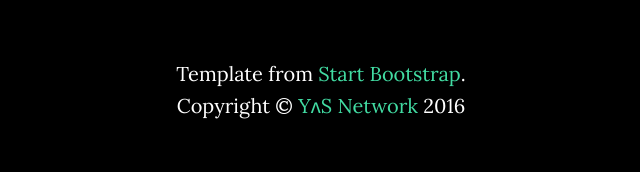
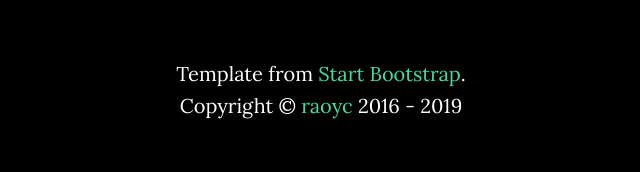
Before and after one commit to ycrao/tinyme, a PHP site: page /app/views/index.php in a window 1280 px wide. Shown: the part 2578-2750 px from the top of the page, without its empty margins (319-959 px from the left). Run offline with PHP 8.4, Linux system fonts and the light colour scheme; some libraries are stand-ins or nearby versions.

Commit message:
update copyright

```diff
--- a/app/views/footer.php
+++ b/app/views/footer.php
@@ -2,7 +2,7 @@
     <footer>
         <div class="container text-center">
             <p>Template from <a href="https://startbootstrap.com/template-overviews/grayscale/">Start Bootstrap</a>.</p>
-            <p>Copyright &copy; <a href="http://yas.so">YʌS Network</a> 2016</p>
+            <p>Copyright &copy; <a href="https://about.me/raoyc">raoyc</a> 2016 - <?echo date('Y')?></p>
         </div>
     </footer>
 
```
